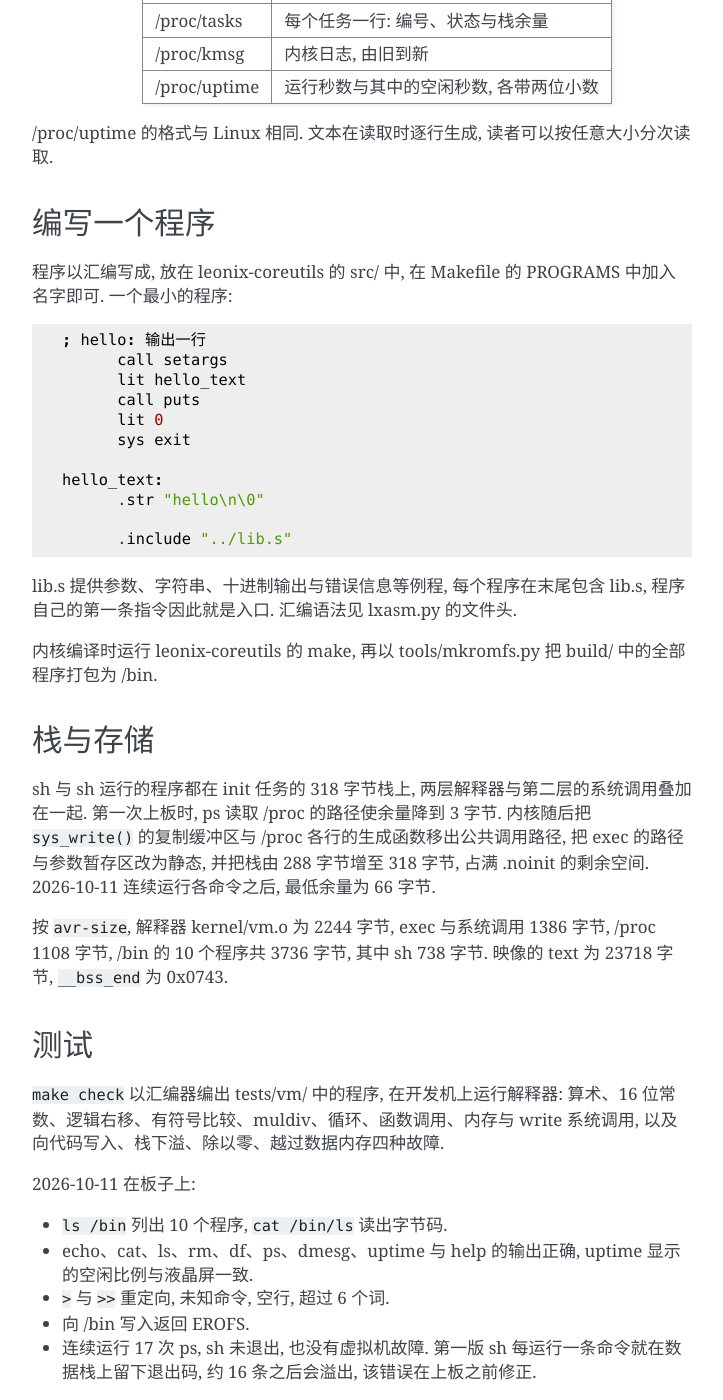
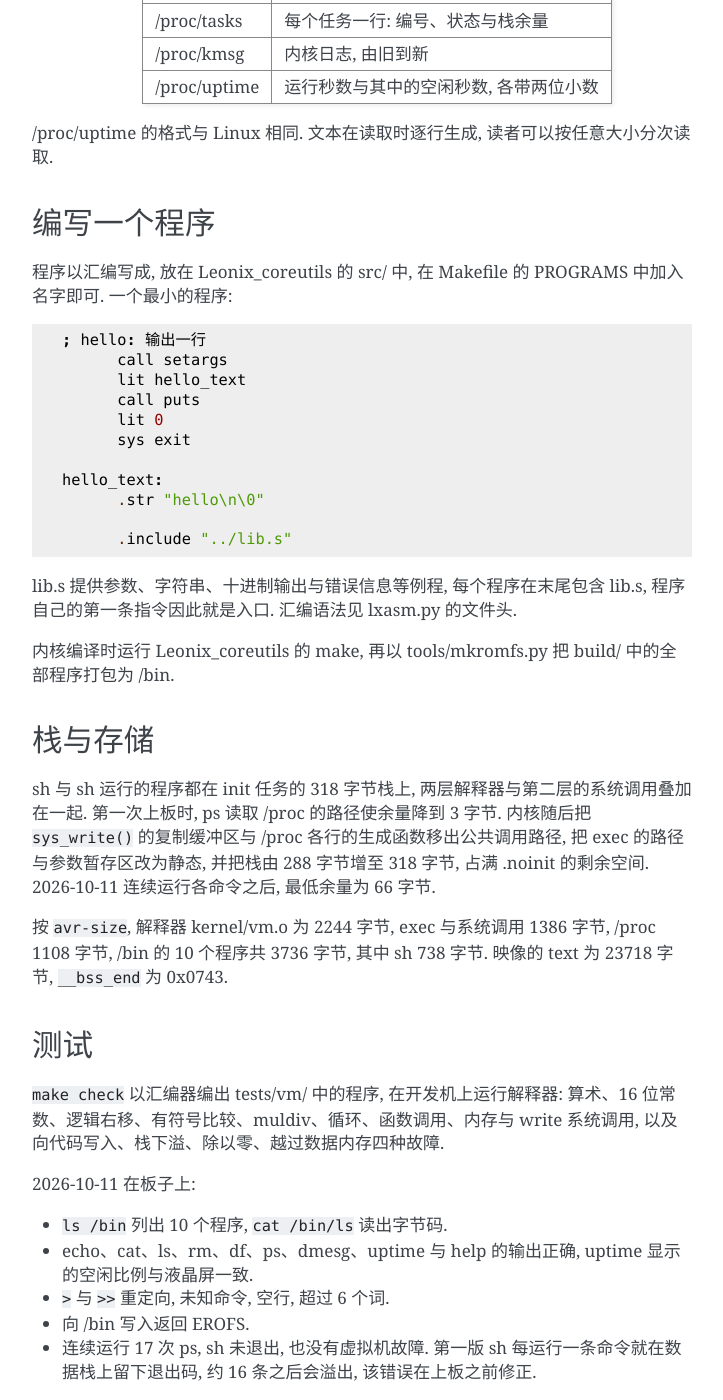
Before and after one commit to w3ngzv/Leonix, a Sphinx documentation site: the page built from Documentation/notes/vm.rst, in a window 1280 px wide and 1400 px high, scrolled down 3198 px. Shown: the whole window, without its empty margins (388-1111 px from the left). Built offline with Sphinx 7.4.7, drawn with Linux system fonts in a browser that asks for light colours; some of the changed text lies outside the part shown.

```diff
--- a/Documentation/building.rst
+++ b/Documentation/building.rst
@@ -106,11 +106,11 @@ Microsoft 的文档要求另装 usbipd-win 才能把设备交给 WSL. 板子每
 内核之外的两个仓库须先检出到 external/ 下, 见 external/README:
 
 external/toolchain
-  leonix-toolchain, 虚拟机的汇编器. ``make`` 与 ``make check`` 都要用到,
+  Leonix_toolchain, 虚拟机的汇编器. ``make`` 与 ``make check`` 都要用到,
   需要 Python 3.
 
 external/coreutils
-  leonix-coreutils, /bin 中的程序. ``make`` 先在其中运行 make, 再把编出的
+  Leonix_coreutils, /bin 中的程序. ``make`` 先在其中运行 make, 再把编出的
   程序打包进映像.
 
 两个仓库目前只在本地. 路径也可以由 TOOLCHAIN 与 COREUTILS 两个变量指定.
@@ -141,7 +141,7 @@ leonix.map
 ``make check``
   在开发机上运行格式化函数、lxfs 与虚拟机的测试, 不需要板子. 需要主机的
   C 编译器, 默认为 ``cc``, 可用 HOSTCC 指定, 以及汇编测试程序用的
-  leonix-toolchain. 每组测试通过时输出一行 ``passed``.
+  Leonix_toolchain. 每组测试通过时输出一行 ``passed``.
 
 ``make clean``
   删除全部生成的文件.
--- a/Documentation/notes/shell.rst
+++ b/Documentation/notes/shell.rst
@@ -8,7 +8,7 @@
 ttyACM0 上, 用于在板子运行时查看任务状态、栈余量与内核日志. shell 之下有
 两层: 字符设备表提供与具体驱动无关的读写入口, 终端行规程把逐键到达的输入
 整理成行. 代码在 fs/char_dev.c 与 drivers/tty.c, shell 本身是
-leonix-coreutils 中的 /bin/sh.
+Leonix_coreutils 中的 /bin/sh.
 
 
 使用
--- a/Documentation/notes/vfs.rst
+++ b/Documentation/notes/vfs.rst
@@ -185,7 +185,7 @@ test_lxfs.c 以一块初值为 0xff 的 1 KiB 数组代替 EEPROM, 在开发机
 Flash 中的只读文件系统 romfs, 文件内容是虚拟机的程序, 函数表与 binfs 随之
 删除. 程序、虚拟机与 exec() 见 vm.rst.
 
-romfs 在内核编译时由 tools/mkromfs.py 生成: leonix-coreutils 编出的每个
+romfs 在内核编译时由 tools/mkromfs.py 生成: Leonix_coreutils 编出的每个
 程序成为一个 PROGMEM 数组, 连同文件名列在一张表中. 文件可以读出, 例如
 ``cat /bin/ls`` 读出的是 ls 的字节码, 也可以经 ``peek()`` 按偏移读取单个
 字节, 虚拟机就是这样取指令的. 写入与创建返回 EROFS. 这一做法与 Linux 以
--- a/Documentation/notes/vm.rst
+++ b/Documentation/notes/vm.rst
@@ -20,8 +20,8 @@ init/init.c, 程序与汇编器分别在另外两个仓库中.
   仓库                 内容                                 在本仓库中的位置
   ===================  ===================================  =================
   Leonix               内核, 包括虚拟机的解释器             本仓库
-  leonix-toolchain     汇编器 lxasm.py                      external/toolchain
-  leonix-coreutils     sh、ls、cat 等程序的源码             external/coreutils
+  Leonix_toolchain     汇编器 lxasm.py                      external/toolchain
+  Leonix_coreutils     sh、ls、cat 等程序的源码             external/coreutils
   ===================  ===================================  =================
 
 划分沿用 Linux 的生态: 内核、binutils 与 GNU coreutils 是三个独立的项目.
@@ -166,7 +166,7 @@ ps、dmesg 与 uptime 需要任务状态、内核日志与运行时间, 这些
 编写一个程序
 ============
 
-程序以汇编写成, 放在 leonix-coreutils 的 src/ 中, 在 Makefile 的 PROGRAMS
+程序以汇编写成, 放在 Leonix_coreutils 的 src/ 中, 在 Makefile 的 PROGRAMS
 中加入名字即可. 一个最小的程序::
 
   ; hello: 输出一行
@@ -184,7 +184,7 @@ ps、dmesg 与 uptime 需要任务状态、内核日志与运行时间, 这些
 lib.s 提供参数、字符串、十进制输出与错误信息等例程, 每个程序在末尾包含
 lib.s, 程序自己的第一条指令因此就是入口. 汇编语法见 lxasm.py 的文件头.
 
-内核编译时运行 leonix-coreutils 的 make, 再以 tools/mkromfs.py 把 build/
+内核编译时运行 Leonix_coreutils 的 make, 再以 tools/mkromfs.py 把 build/
 中的全部程序打包为 /bin.
 
 
@@ -229,5 +229,5 @@ write 系统调用, 以及向代码写入、栈下溢、除以零、越过数据
 - 程序只能以汇编编写, 没有编译器.
 - 没有进程, 程序不能与 shell 并发运行, 也没有管道.
 - 解释器、驱动与内核仍是原生代码, 一个内核缺陷照样可以破坏一切.
-- leonix-toolchain 与 leonix-coreutils 尚无远程仓库, 也还没有拉取子仓库的
+- Leonix_toolchain 与 Leonix_coreutils 尚无远程仓库, 也还没有拉取子仓库的
   配置文件.
```
Also changed, not shown: 3 other files.
